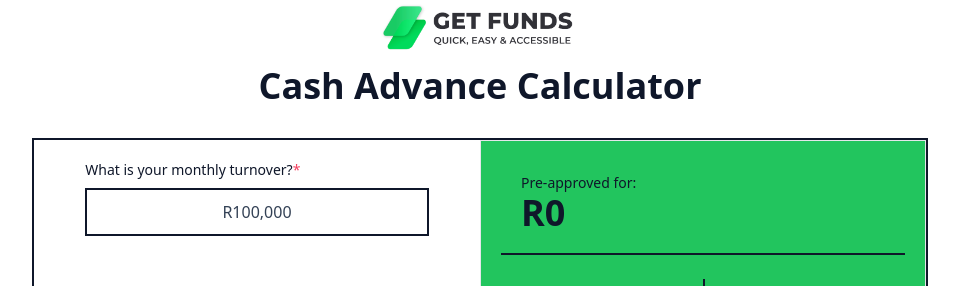
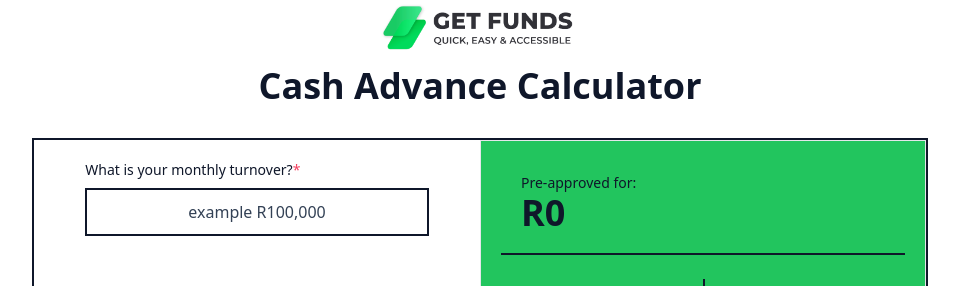
Before and after one commit to grahamusai/getfunds, a Next.js app: page / in a window 1280 px wide. Shown: the top 286 px of the page, without its empty margins (160-1119 px from the left). Built offline with nearby package versions, Linux system fonts and the light colour scheme.

Commit message:
added placeholder

```diff
--- a/src/app/page.tsx
+++ b/src/app/page.tsx
@@ -145,7 +145,7 @@
                       name="turnover"
                       max={100000000}
                       min={50000}
-                      placeholder="R100,000"
+                      placeholder="example R100,000"
                       className=" border-2 w-full text-center border-slate-900 px-5 py-2 mt-2 bg-transparent placeholder-slate-700 focus:outline-none focus:ring-2 focus:ring-slate-700 focus:shadow-2xl focus:border-transparent duration-100"
                       onChange={(e) => {
                         setTurnOver(parseInt(e.target.value));
```
